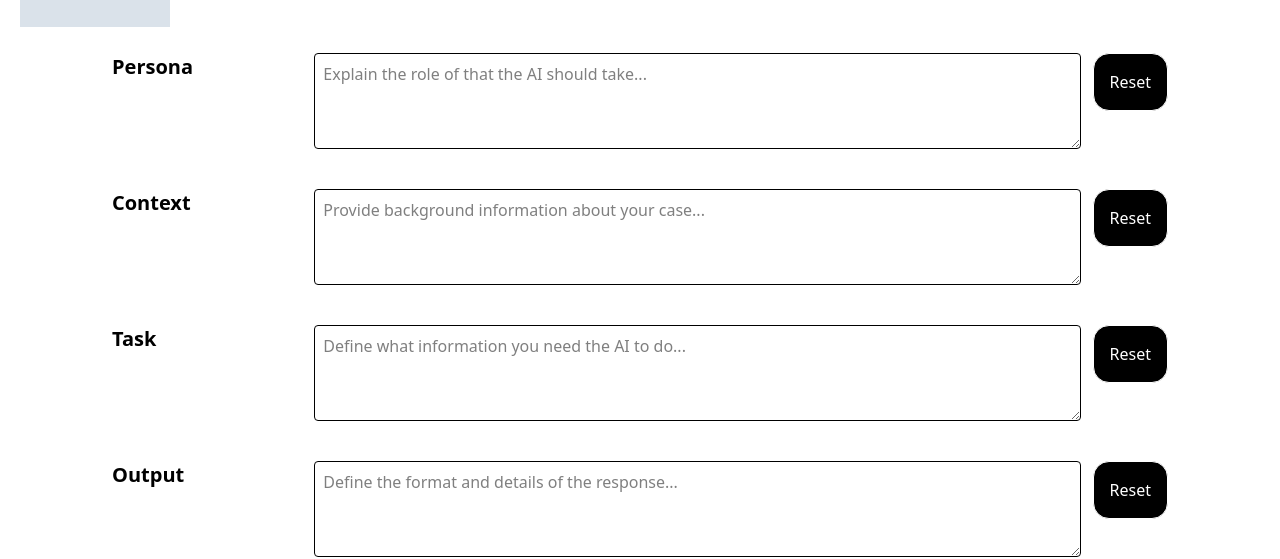
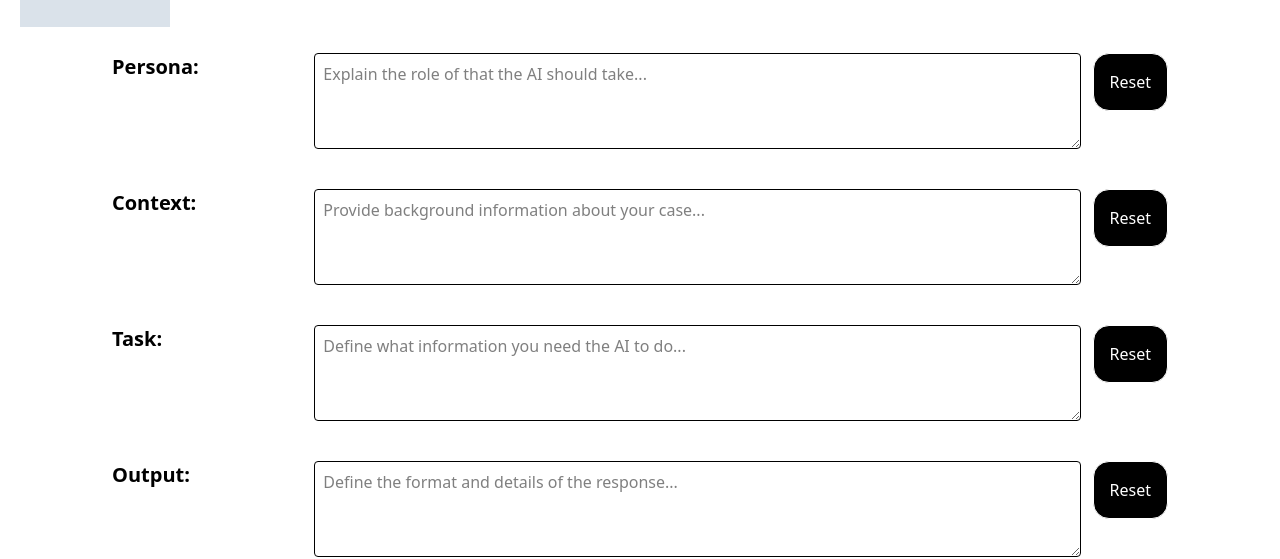
Before and after one commit to chingu-voyages/V54-tier1-team-01, a React (Vite) app in the folder client/: page / in a window 1280 px wide. Shown: the part 165-724 px from the top of the page. Built offline with nearby package versions, Linux system fonts and the light colour scheme.

Commit message:
fix:inputBlock: small fix on InputArea.jsx

```diff
--- a/client/src/components/InputArea.jsx
+++ b/client/src/components/InputArea.jsx
@@ -6,7 +6,7 @@ export default function InputArea({ id, fieldName, fieldText }) {
         className='flex-1/4 text-md md:text-xl text-left font-bold'
         htmlFor={id}
       >
-        {fieldName}
+        {fieldName}:
       </label>
       <textarea
         className='w-full h-24 p-2 border rounded'
```
